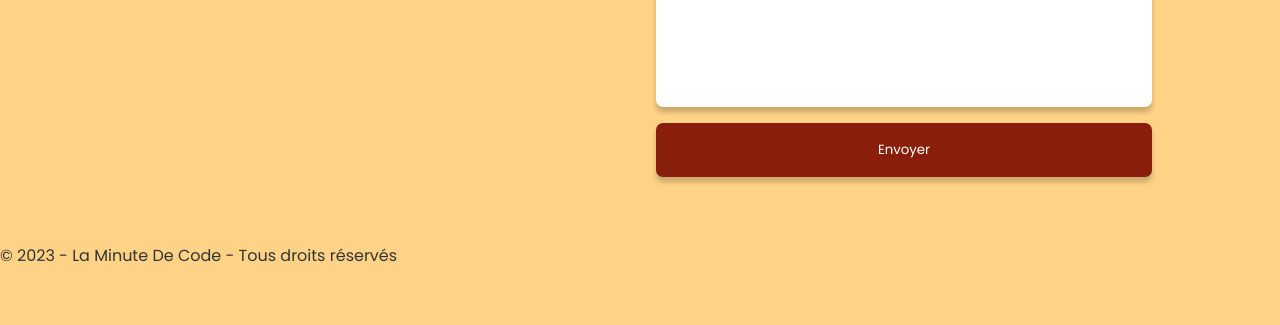
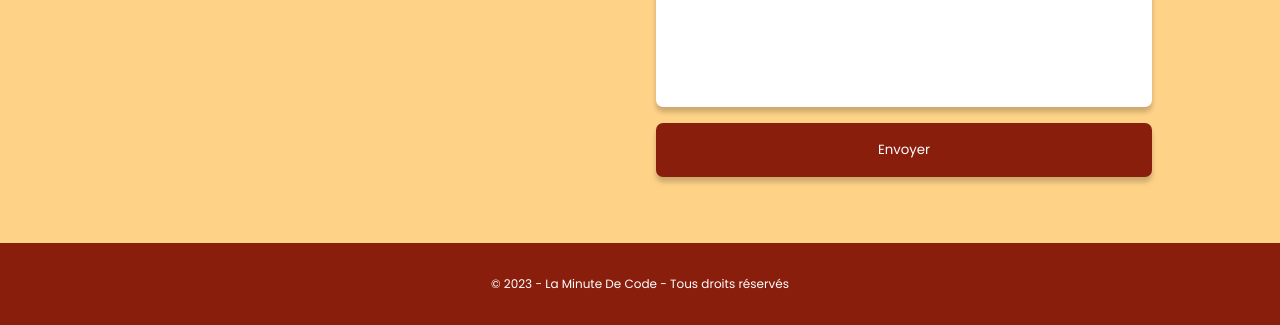
Before and after one commit to Babanlpz/Landing-page-cakeshop, a plain HTML site: page index.html in a window 1280 px wide. Shown: the part 3408-3733 px from the top of the page. Before the commit the page ends 3676 px from the top, so only its background shows below. Drawn offline with nearby package versions, Linux system fonts and the light colour scheme.

Commit message:
FEAT css footer + copyright

```diff
--- a/style.css
+++ b/style.css
@@ -480,3 +480,17 @@ header .navigation a:hover,
 .contact-form form textarea::placeholder {
   color: var(--accent2);
 }
+
+/* ##################### */
+/*  Footer */
+/* ##################### */
+
+.copy {
+  padding: 2rem 0;
+  display: flex;
+  justify-content: center;
+  align-items: center;
+  font-size: 12px;
+  color: var(--light);
+  background: var(--accent2);
+}
```
